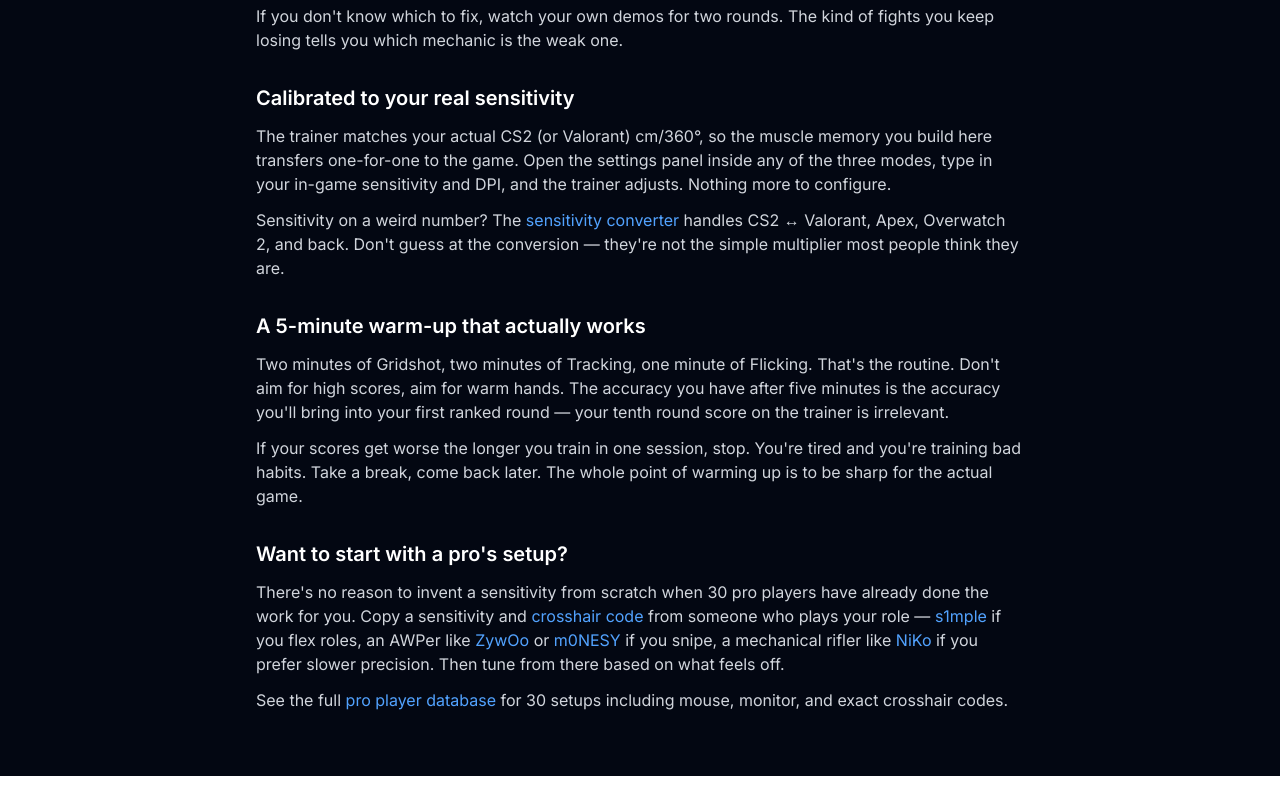
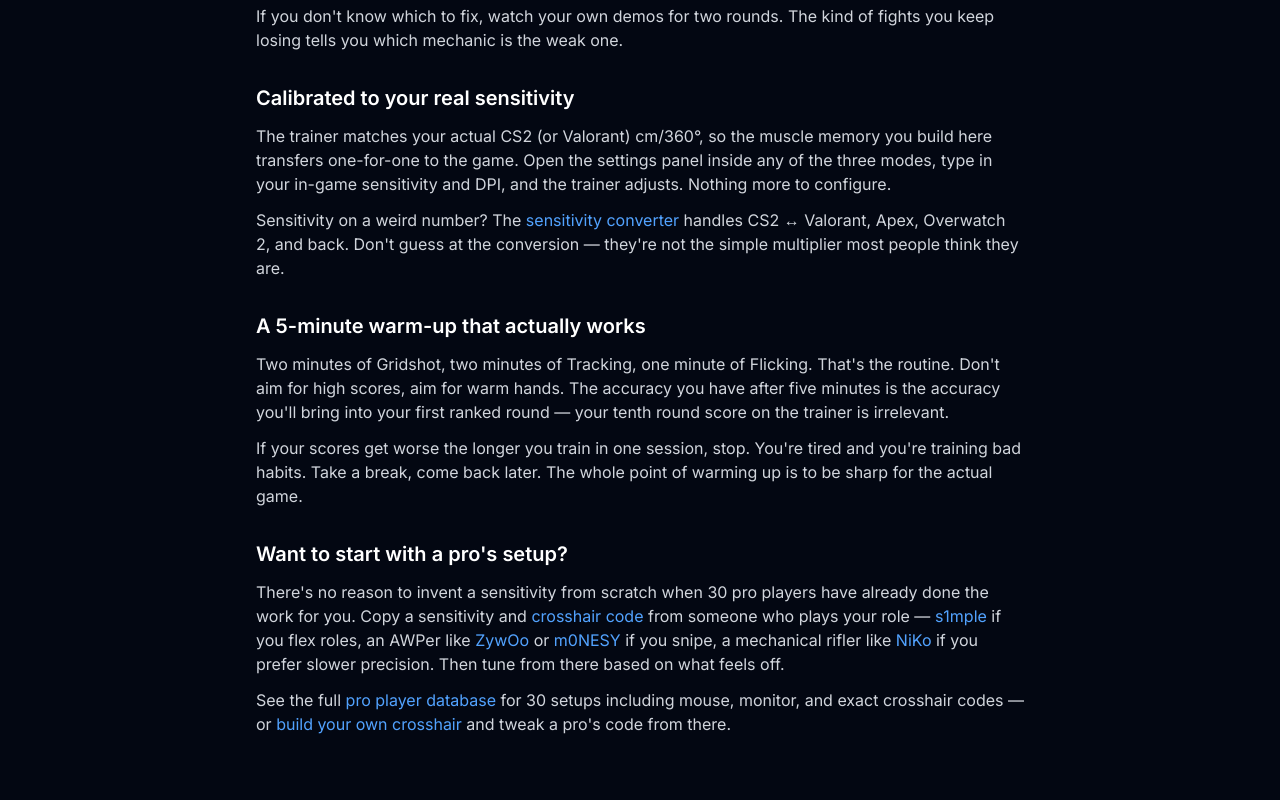
Before and after one commit to wangbo2580/aimforge, a Next.js app: page /play in a window 1280 px wide. Shown: the part 1638-2438 px from the top of the page. Before the commit the page ends 2414 px from the top, so only its background shows below. Built offline with nearby package versions, Linux system fonts and the light colour scheme; no server answers.

Commit message:
fix: 提升

```diff
--- a/src/app/play/page.tsx
+++ b/src/app/play/page.tsx
@@ -161,7 +161,11 @@
               <Link href="/pro" className="text-blue-400 hover:underline">
                 pro player database
               </Link>{' '}
-              for 30 setups including mouse, monitor, and exact crosshair codes.
+              for 30 setups including mouse, monitor, and exact crosshair codes — or{' '}
+              <Link href="/tools/crosshair-generator" className="text-blue-400 hover:underline">
+                build your own crosshair
+              </Link>{' '}
+              and tweak a pro&apos;s code from there.
             </p>
           </section>
         </div>
```
Also changed, not shown: public/llms.txt (added).
